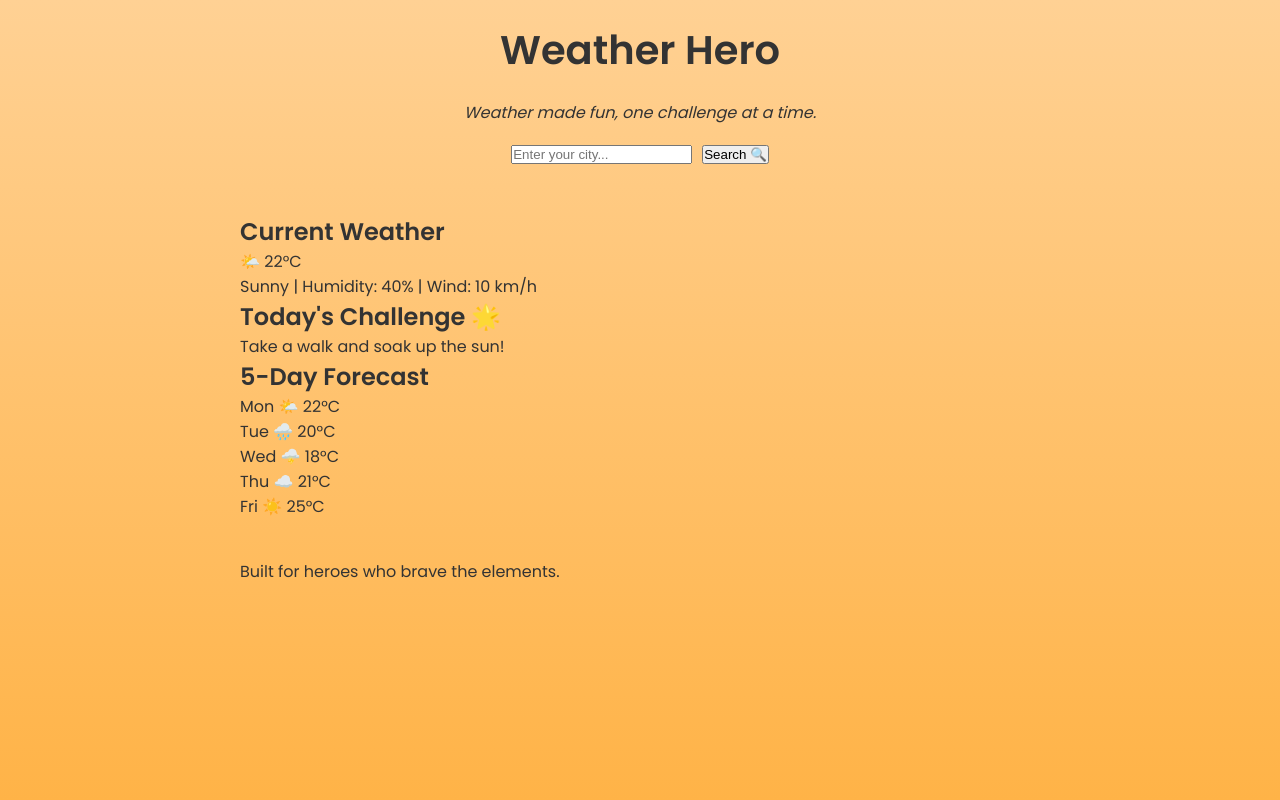
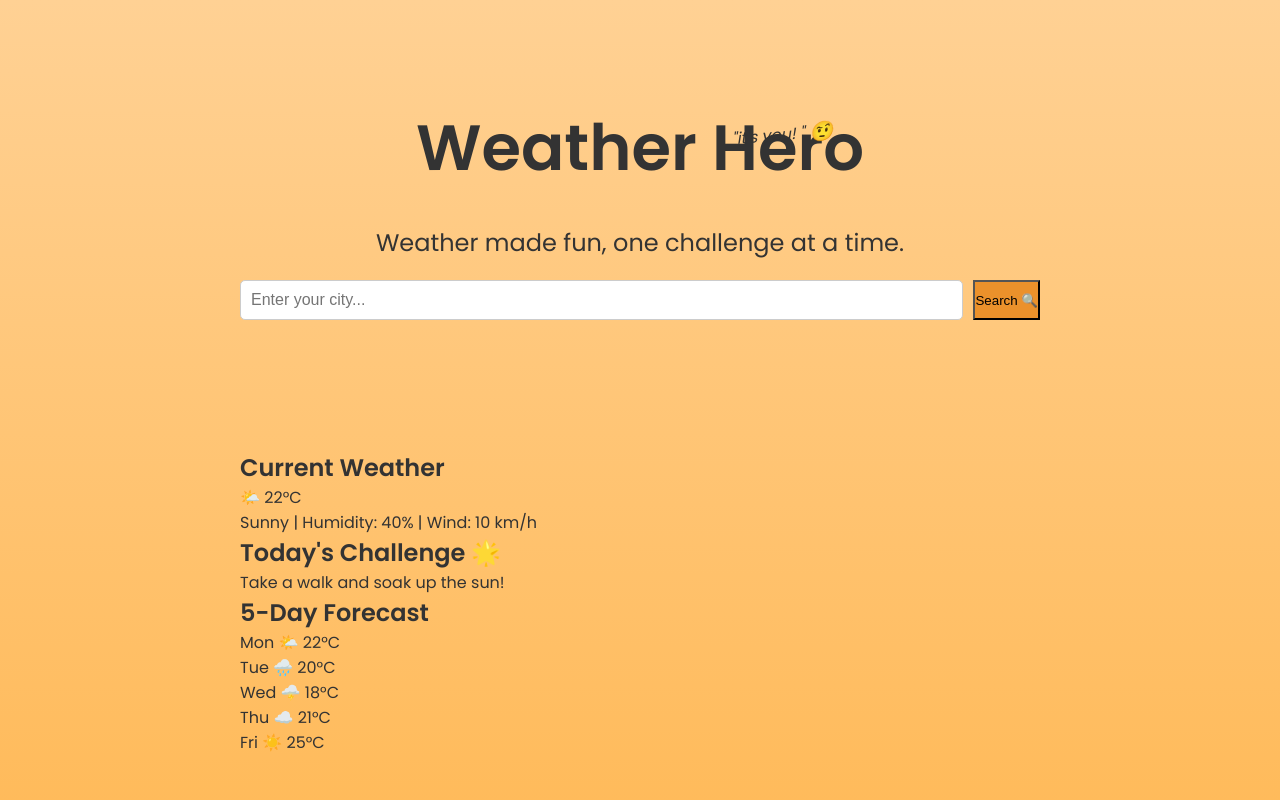
Before and after one commit to j4ke-m4loney/weather-hero-app, a plain HTML site: page index.html in a window 1280 px wide. Shown: the top 800 px of the page. Drawn offline with Linux system fonts and the light colour scheme.

Commit message:
Adding styling to header and taglines

```diff
--- a/index.html
+++ b/index.html
@@ -15,10 +15,11 @@
   <!-- Header -->
   <header>
     <h1>Weather Hero</h1>
+    <span class="title-comment">"it's you! "<span class="emoji">🤨</span></span>
     <p class="tagline">Weather made fun, one challenge at a time.</p>
     <div class="search-container">
       <input type="text" id="cityInput" placeholder="Enter your city...">
-      <button id="searchBtn">Search 🔍</button>
+      <button class="search-button" id="searchBtn">Search 🔍</button>
     </div>
   </header>
 
--- a/style.css
+++ b/style.css
@@ -21,7 +21,7 @@ main,
 footer {
   width: 90%;
   max-width: 800px;
-  margin: 20px auto;
+  margin: 100px auto;
 }
 
 /* Header Section */
@@ -29,15 +29,41 @@ footer {
 header {
   text-align: center;
   margin-bottom: 30px;
+  position: relative;
+  text-align: center;
 }
 
 h1 {
-  font-size: 2.5rem;
+  font-size: 4rem;
+  margin-bottom: 30px;
+}
+
+/* Comment styling */
+.title-comment {
+  position: absolute;
+  bottom: 200px;
+  /* Adjust to move below the title */
+  left: 50%;
+  transform: translateX(90%) translateY(100%) rotate(-5deg);
+  font-size: 1rem;
+  font-style: italic;
+  color: #333333;
+  white-space: nowrap;
+  display: flex;
+  align-items: center;
+  gap: 5px;
+}
+
+/* Emoji styling */
+.title-comment .emoji {
+  opacity: 1;
+  font-size: 1.2rem;
+  transform: (-5deg);
 }
 
 .tagline {
-  font-style: italic;
-  margin-top: 20px;
+  font-style: bold;
+  font-size: 1.5rem;
 }
 
 /* Search Bar */
@@ -48,3 +74,15 @@ h1 {
   gap: 10px;
   margin-top: 20px;
 }
+
+input[type="text"] {
+  padding: 10px;
+  border-radius: 5px;
+  border: 1px solid #ccc;
+  flex: 1;
+  font-size: 1rem;
+}
+
+.search-button {
+  background-color: #EB912B;
+}
```
